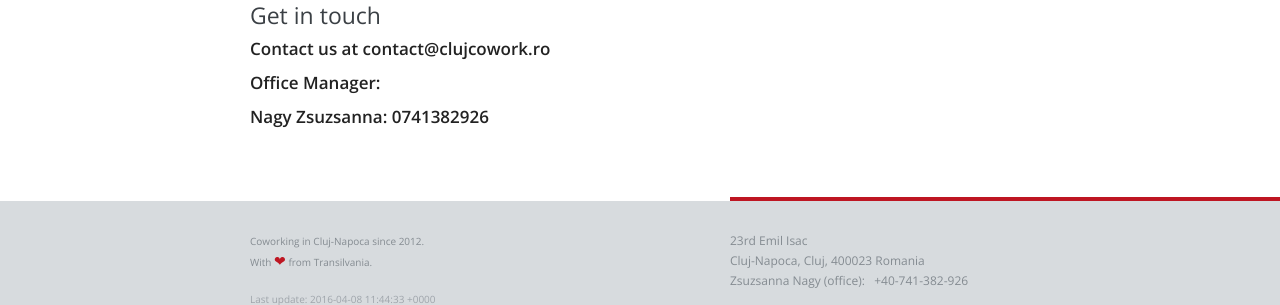
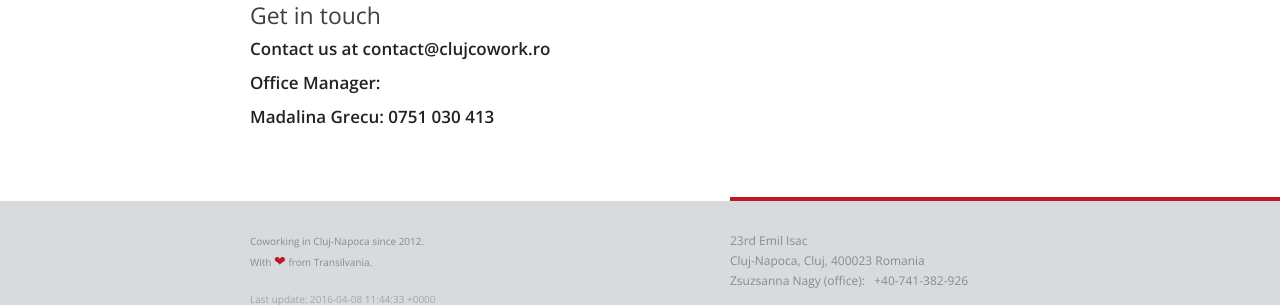
Before and after one commit to cluj-cowork/cluj-cowork.github.com, a Jekyll site: the page built from contact.html, in a window 1280 px wide. Shown: the part 601-906 px from the top of the page. Built offline with Jekyll 4.4.1, drawn with Linux system fonts in a browser that asks for light colours; nearby versions of some CDN libraries.

Commit message:
updated contact information

```diff
--- a/contact.html
+++ b/contact.html
@@ -14,7 +14,7 @@
     <h4>Get in touch</h4>
     <h5> Contact us at contact@clujcowork.ro </h5>
     <h5> Office Manager: </h5>
-    <h5> Nagy Zsuzsanna: 0741382926 </h5>
+    <h5> Madalina Grecu: 0751 030 413</h5>
     <!---
     <div class="alert-box success" style="display: none">
       Thank you, our response won't wait.
--- a/ro/contact.html
+++ b/ro/contact.html
@@ -15,7 +15,7 @@
     <h4>Get in touch</h4>
     <h5> Contact us at contact@clujcowork.ro </h5>
     <h5> Office Manager: </h5>
-    <h5> Nagy Zsuzsanna: 0741382926 </h5>
+    <h5> Madalina Grecu: 0751 030 413</h5>
     <!---
     <div class="alert-box success" style="display: none">
       Mulțumim, vom reveni cu un răspuns cât se poate de repede.
```
